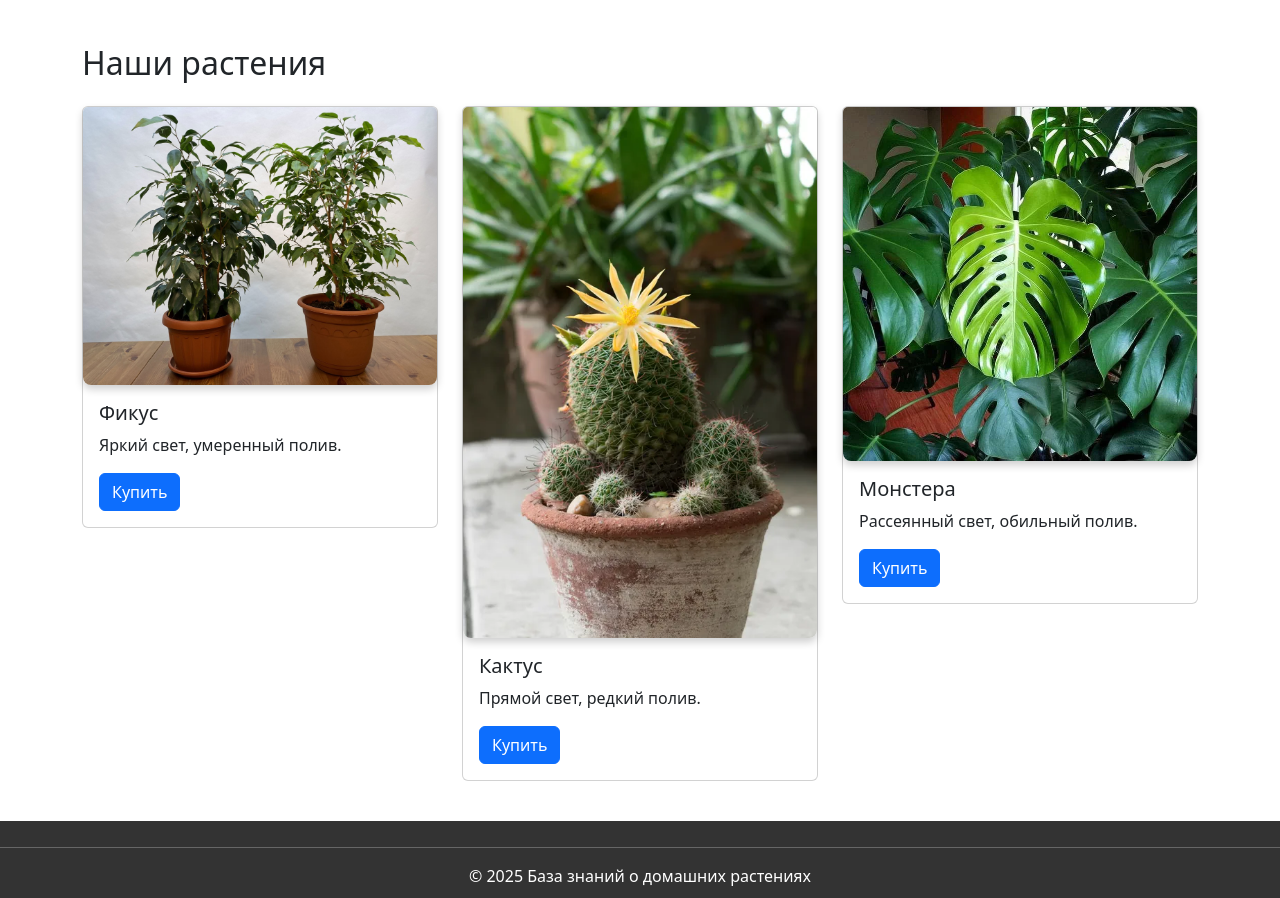
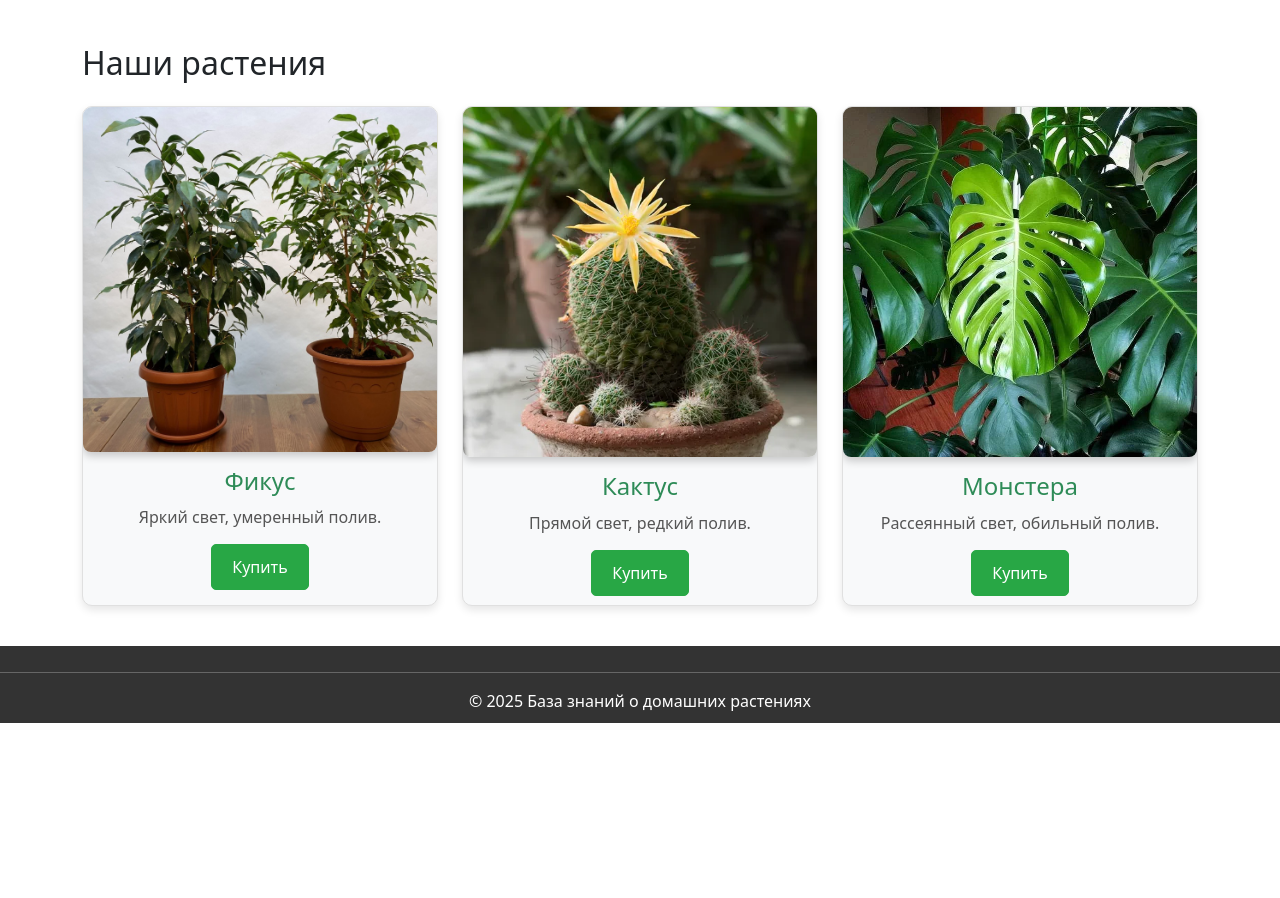
Before and after one commit to hiashyr/myproject, a Django app: page /plants/ in a window 1280 px wide. Shown: the part 145-1043 px from the top of the page. After the commit the page ends 868 px from the top, so only its background shows below. Run offline with Django 5.2, Linux system fonts and the light colour scheme.

Commit message:
Edit card's style

```diff
--- a/static/css/styles.css
+++ b/static/css/styles.css
@@ -178,3 +178,57 @@ ul li {
 .buy-button:hover {
     background-color: #218838;
 }
+
+/* Увеличиваем специфичность */
+.container .card {
+    border: 1px solid #e0e0e0;
+    border-radius: 10px;
+    overflow: hidden;
+    box-shadow: 0 4px 8px rgba(0, 0, 0, 0.1);
+    transition: transform 0.3s, box-shadow 0.3s;
+    background-color: #f8f9fa;
+    height: 500px;
+}
+
+.container .card:hover {
+    transform: translateY(-5px);
+    box-shadow: 0 6px 12px rgba(0, 0, 0, 0.15);
+}
+
+.container .card-img-top {
+    width: 100%;
+    height: 350px;
+    object-fit: cover;
+}
+
+.container .card-body {
+    padding: 15px;
+    text-align: center;
+}
+
+.container .card-title {
+    font-size: 1.5rem;
+    margin-bottom: 10px;
+    color: #2E8B57;
+}
+
+.container .card-text {
+    font-size: 1rem;
+    color: #555;
+    margin-bottom: 15px;
+}
+
+.container .btn-primary {
+    background-color: #28a745;
+    border-color: #28a745;
+    color: #fff;
+    padding: 10px 20px;
+    border-radius: 5px;
+    text-decoration: none;
+    transition: background-color 0.3s, border-color 0.3s;
+}
+
+.container .btn-primary:hover {
+    background-color: #218838;
+    border-color: #1e7e34;
+}
```
